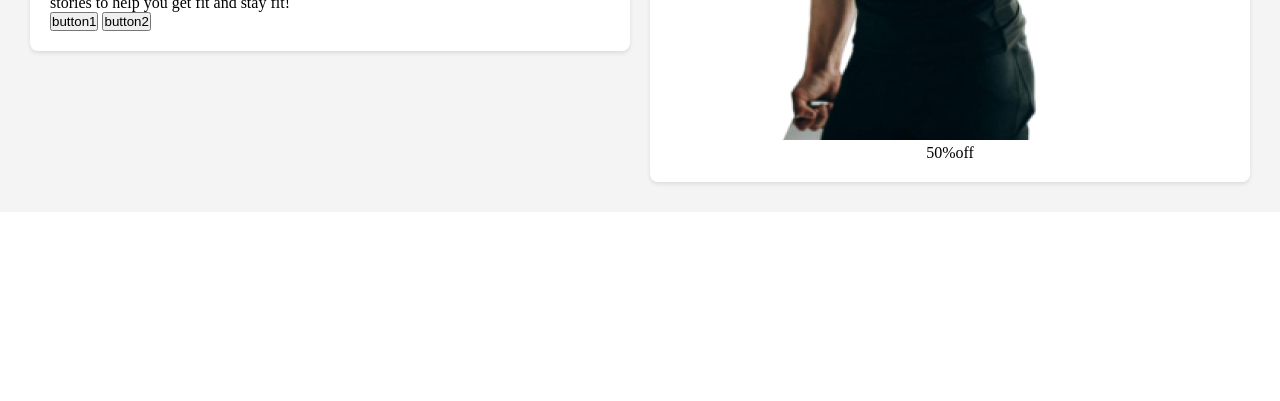
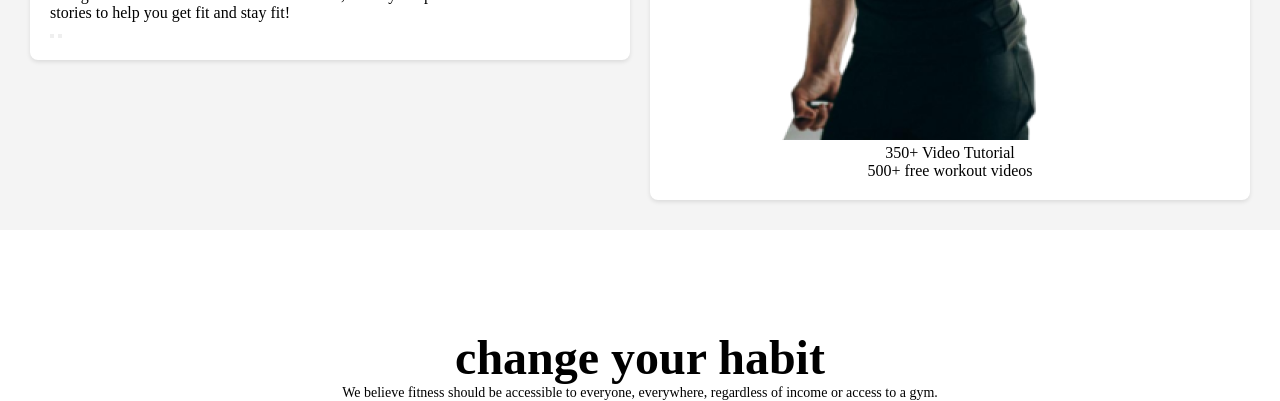
Before and after one commit to noman1709012/baje, a plain HTML site: page index.html in a window 1280 px wide. Shown: the part 560-961 px from the top of the page. Before the commit the page ends 800 px from the top, so only its background shows below. Drawn offline with Linux system fonts and the light colour scheme; a web font is replaced by a local one.

Commit message:
banner and container

```diff
--- a/index.html
+++ b/index.html
@@ -27,13 +27,21 @@
         <div class="card text-card">
             <h1 style="font-size:900;font-size:78px">Get body in <span class="shape">shape</span> & stay healthy</h1>
             <p style="font-size:16px;font-weight:400;">A huge selection of health and fitness content, healthy recipes and transformation stories to help you get fit and stay fit!</p>
-            <div><button>button1</button>
-                <button>button2</button></div>
+            <div><button></button>
+                <button></button></div>
         </div>
         <div class="card image-card">
             <img src="images/Images 2.png" alt="Description of image">
-            <div><p>50%off</p></div>
+            <div>
+            <p class="overlay one">350+ Video Tutorial</p>
+            <p class="overlay two">500+ free workout videos</p>
+        </div>
         </div>
     </div>
+    <div class="main">
+        <h1 style="text-align:center;margin-top:100px;font-weight: 900;font-size:48px;">change your habit</h1>
+        <p style="text-align:center;font-weight:400;font-size:14px;">We believe fitness should be accessible to everyone, everywhere, regardless of income or access to a gym.</p>
+    </div>
+
 </body>
 </html>
```
